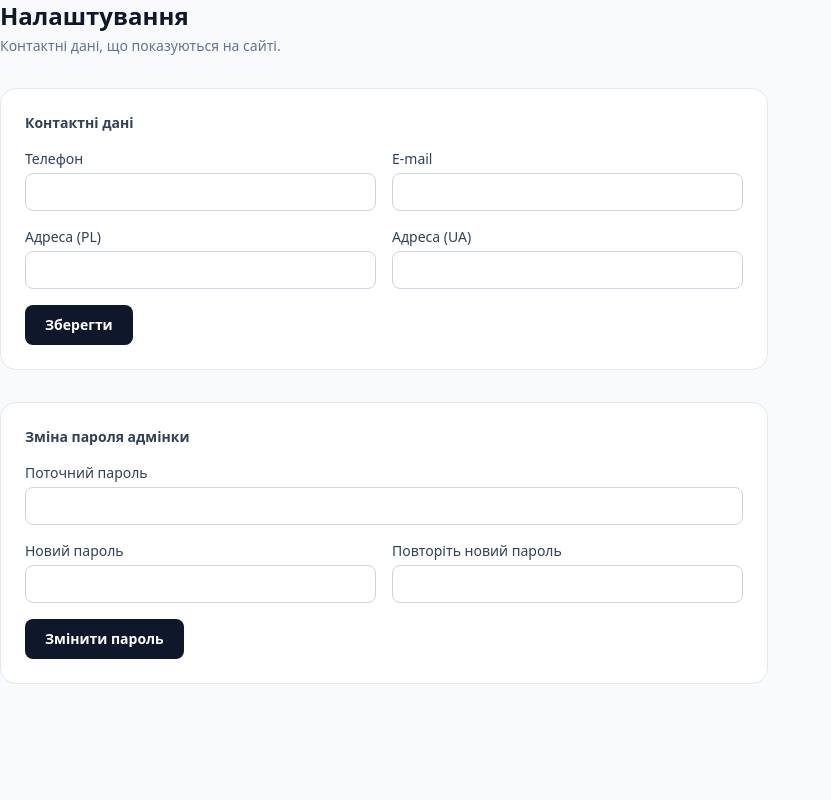
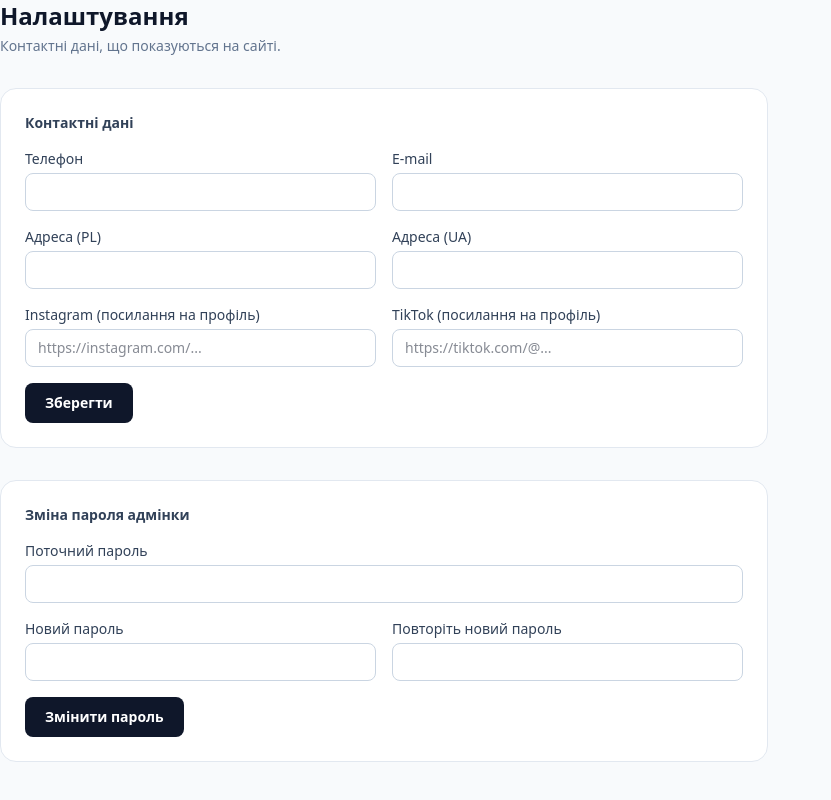
Before and after one commit to OleksandrZhygun/web-xpartner, a Next.js app: page /admin/settings in a window 1280 px wide. Shown: the whole page, without its empty margins (0-831 px from the left). Built offline with nearby package versions, Linux system fonts and the light colour scheme; no server answers; the database is empty.

Commit message:
Add office address with copy button, Google Maps embed, and social links

```diff
--- a/src/app/[locale]/about/page.tsx
+++ b/src/app/[locale]/about/page.tsx
@@ -5,6 +5,8 @@ import { getDictionary } from "@/lib/dictionaries";
 import { prisma } from "@/lib/prisma";
 import { pageMetadata } from "@/lib/seo";
 import PageBody from "@/components/site/PageBody";
+import CopyButton from "@/components/site/CopyButton";
+import SocialLinks from "@/components/site/SocialLinks";
 
 const META = {
   pl: {
@@ -37,9 +39,13 @@ export default async function AboutPage({
   const locale: Locale = rawLocale;
   const dict = getDictionary(locale);
 
-  const page = await prisma.pageContent.findUnique({ where: { key: "about" } });
+  const [page, settings] = await Promise.all([
+    prisma.pageContent.findUnique({ where: { key: "about" } }),
+    prisma.siteSettings.findUnique({ where: { id: 1 } }),
+  ]);
   const title = page ? (locale === "pl" ? page.titlePl : page.titleUk) : dict.nav.about;
   const body = page ? (locale === "pl" ? page.bodyPl : page.bodyUk) : "";
+  const address = locale === "pl" ? settings?.addressPl : settings?.addressUk;
 
   return (
     <div className="mx-auto max-w-4xl px-4 py-12 sm:px-6">
@@ -47,6 +53,29 @@ export default async function AboutPage({
       <div className="mt-6">
         <PageBody text={body} />
       </div>
+
+      <SocialLinks instagramUrl={settings?.instagramUrl} tiktokUrl={settings?.tiktokUrl} className="mt-6" />
+
+      {address && (
+        <div className="mt-10 max-w-2xl">
+          <h2 className="text-lg font-semibold text-brand-navy">{dict.office.title}</h2>
+          <div className="mt-3 flex flex-wrap items-center gap-3">
+            <span className="text-foreground/80">{address}</span>
+            <CopyButton text={address} label={dict.office.copy} copiedLabel={dict.office.copied} />
+          </div>
+          <div className="mt-4 overflow-hidden rounded-2xl border border-border-subtle">
+            <iframe
+              title="Google Maps"
+              src={`https://www.google.com/maps?q=${encodeURIComponent(address)}&output=embed`}
+              width="100%"
+              height="320"
+              style={{ border: 0 }}
+              loading="lazy"
+              referrerPolicy="no-referrer-when-downgrade"
+            />
+          </div>
+        </div>
+      )}
     </div>
   );
 }
--- a/src/app/admin/settings/page.tsx
+++ b/src/app/admin/settings/page.tsx
@@ -20,6 +20,8 @@ export default async function AdminSettingsPage() {
               email: settings?.email ?? "",
               addressPl: settings?.addressPl ?? "",
               addressUk: settings?.addressUk ?? "",
+              instagramUrl: settings?.instagramUrl ?? "",
+              tiktokUrl: settings?.tiktokUrl ?? "",
             }}
           />
         </div>
--- a/src/components/admin/SettingsForms.tsx
+++ b/src/components/admin/SettingsForms.tsx
@@ -10,7 +10,14 @@ const labelCls = "mb-1 block text-sm font-medium text-slate-700";
 export function SiteSettingsForm({
   defaults,
 }: {
-  defaults: { phone: string; email: string; addressPl: string; addressUk: string };
+  defaults: {
+    phone: string;
+    email: string;
+    addressPl: string;
+    addressUk: string;
+    instagramUrl: string;
+    tiktokUrl: string;
+  };
 }) {
   const [state, formAction, isPending] = useActionState<SettingsFormState, FormData>(updateSettingsAction, {});
 
@@ -42,6 +49,33 @@ export function SiteSettingsForm({
             Адреса (UA)
           </label>
           <input id="addressUk" name="addressUk" defaultValue={defaults.addressUk} className={inputCls} />
+        </div>
+      </div>
+
+      <div className="grid gap-4 sm:grid-cols-2">
+        <div>
+          <label className={labelCls} htmlFor="instagramUrl">
+            Instagram (посилання на профіль)
+          </label>
+          <input
+            id="instagramUrl"
+            name="instagramUrl"
+            placeholder="https://instagram.com/..."
+            defaultValue={defaults.instagramUrl}
+            className={inputCls}
+          />
+        </div>
+        <div>
+          <label className={labelCls} htmlFor="tiktokUrl">
+            TikTok (посилання на профіль)
+          </label>
+          <input
+            id="tiktokUrl"
+            name="tiktokUrl"
+            placeholder="https://tiktok.com/@..."
+            defaultValue={defaults.tiktokUrl}
+            className={inputCls}
+          />
         </div>
       </div>
 
--- /dev/null
+++ b/src/components/site/CopyButton.tsx
@@ -0,0 +1,31 @@
+"use client";
+
+import { useState } from "react";
+
+export default function CopyButton({ text, label, copiedLabel }: { text: string; label: string; copiedLabel: string }) {
+  const [copied, setCopied] = useState(false);
+
+  const handleCopy = async () => {
+    try {
+      await navigator.clipboard.writeText(text);
+      setCopied(true);
+      setTimeout(() => setCopied(false), 2000);
+    } catch {
+      // clipboard API unavailable; ignore
+    }
+  };
+
+  return (
+    <button
+      type="button"
+      onClick={handleCopy}
+      className="inline-flex items-center gap-1.5 rounded-lg border border-border-subtle px-3 py-1.5 text-sm font-medium text-brand-navy hover:bg-slate-100"
+    >
+      <svg width="14" height="14" viewBox="0 0 24 24" fill="none" stroke="currentColor" strokeWidth="2">
+        <rect x="9" y="9" width="13" height="13" rx="2" />
+        <path d="M5 15H4a2 2 0 0 1-2-2V4a2 2 0 0 1 2-2h9a2 2 0 0 1 2 2v1" />
+      </svg>
+      {copied ? copiedLabel : label}
+    </button>
+  );
+}
--- a/src/components/site/Footer.tsx
+++ b/src/components/site/Footer.tsx
@@ -2,6 +2,7 @@ import Link from "next/link";
 import type { Locale } from "@/lib/i18n";
 import type { Dictionary } from "@/lib/dictionaries";
 import { prisma } from "@/lib/prisma";
+import SocialLinks from "@/components/site/SocialLinks";
 
 export default async function Footer({ locale, dict }: { locale: Locale; dict: Dictionary }) {
   const settings = await prisma.siteSettings.findUnique({ where: { id: 1 } });
@@ -53,6 +54,12 @@ export default async function Footer({ locale, dict }: { locale: Locale; dict: D
             )}
             {address && <span>{address}</span>}
           </div>
+          <SocialLinks
+            instagramUrl={settings?.instagramUrl}
+            tiktokUrl={settings?.tiktokUrl}
+            variant="dark"
+            className="mt-4"
+          />
         </div>
       </div>
 
--- /dev/null
+++ b/src/components/site/SocialLinks.tsx
@@ -0,0 +1,39 @@
+export default function SocialLinks({
+  instagramUrl,
+  tiktokUrl,
+  variant = "light",
+  className,
+}: {
+  instagramUrl?: string | null;
+  tiktokUrl?: string | null;
+  variant?: "light" | "dark";
+  className?: string;
+}) {
+  if (!instagramUrl && !tiktokUrl) return null;
+
+  const iconCls =
+    variant === "dark"
+      ? "flex h-9 w-9 items-center justify-center rounded-full border border-white/20 text-white hover:bg-white/10"
+      : "flex h-9 w-9 items-center justify-center rounded-full border border-border-subtle text-brand-navy hover:bg-slate-100";
+
+  return (
+    <div className={`flex items-center gap-3 ${className ?? ""}`}>
+      {instagramUrl && (
+        <a href={instagramUrl} target="_blank" rel="noopener noreferrer" aria-label="Instagram" className={iconCls}>
+          <svg width="18" height="18" viewBox="0 0 24 24" fill="none" stroke="currentColor" strokeWidth="1.8">
+            <rect x="2" y="2" width="20" height="20" rx="5" />
+            <circle cx="12" cy="12" r="4.5" />
+            <circle cx="17.3" cy="6.7" r="1.1" fill="currentColor" stroke="none" />
+          </svg>
+        </a>
+      )}
+      {tiktokUrl && (
+        <a href={tiktokUrl} target="_blank" rel="noopener noreferrer" aria-label="TikTok" className={iconCls}>
+          <svg width="18" height="18" viewBox="0 0 24 24" fill="currentColor">
+            <path d="M16.5 2h-3v13.2a2.9 2.9 0 1 1-2.05-2.77v-3.08A6 6 0 1 0 16.5 15V8.8a7.5 7.5 0 0 0 4 1.16v-3a4.5 4.5 0 0 1-4-2.2V2z" />
+          </svg>
+        </a>
+      )}
+    </div>
+  );
+}
--- a/src/dictionaries/pl.ts
+++ b/src/dictionaries/pl.ts
@@ -105,6 +105,11 @@ const pl = {
     navTitle: "Nawigacja",
     contactTitle: "Kontakt",
   },
+  office: {
+    title: "Nasze biuro",
+    copy: "Kopiuj adres",
+    copied: "Skopiowano!",
+  },
   testimonials: {
     pageTitle: "Opinie kierowców",
     intro:
--- a/src/dictionaries/uk.ts
+++ b/src/dictionaries/uk.ts
@@ -105,6 +105,11 @@ const uk = {
     navTitle: "Навігація",
     contactTitle: "Контакти",
   },
+  office: {
+    title: "Наш офіс",
+    copy: "Копіювати адресу",
+    copied: "Скопійовано!",
+  },
   testimonials: {
     pageTitle: "Відгуки водіїв",
     intro:
--- a/src/lib/actions/settings.ts
+++ b/src/lib/actions/settings.ts
@@ -17,6 +17,8 @@ export async function updateSettingsAction(
   const email = String(formData.get("email") ?? "").trim();
   const addressPl = String(formData.get("addressPl") ?? "").trim();
   const addressUk = String(formData.get("addressUk") ?? "").trim();
+  const instagramUrl = String(formData.get("instagramUrl") ?? "").trim();
+  const tiktokUrl = String(formData.get("tiktokUrl") ?? "").trim();
 
   if (!phone || !email) {
     return { error: "Телефон та e-mail є обов'язковими." };
@@ -24,7 +26,14 @@ export async function updateSettingsAction(
 
   await prisma.siteSettings.update({
     where: { id: 1 },
-    data: { phone, email, addressPl, addressUk },
+    data: {
+      phone,
+      email,
+      addressPl,
+      addressUk,
+      instagramUrl: instagramUrl || null,
+      tiktokUrl: tiktokUrl || null,
+    },
   });
 
   revalidatePath("/", "layout");
```
Also changed, not shown: 2 other files (tests, documents, lock files or other folders).
